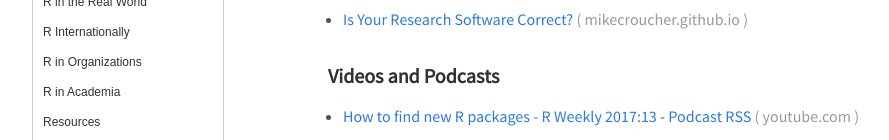
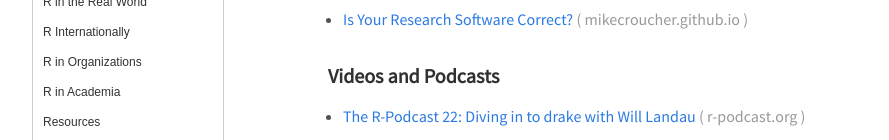
Before and after one commit to rweekly/rweekly.org, a Jekyll site: the page built from draft.md, in a window 1280 px wide and 900 px high, scrolled down 326 px, cut to the strip 0-294 px from the top of the window. Shown: the part 154-294 px from the top of the strip, without its empty margins (32-921 px from the left). Built offline with Jekyll 4.4.1, drawn with Linux system fonts in a browser that asks for light colours; comment, search, counter and statistics services are not loaded.

Commit message:
Draft: 2017-13

```diff
--- a/draft.md
+++ b/draft.md
@@ -24,6 +24,8 @@ Release Date: 2017-03-27
 + [Is Your Research Software Correct?](https://mikecroucher.github.io/MLPM_talk/)
 
 ### Videos and Podcasts
+
++ [The R-Podcast 22: Diving in to drake with Will Landau](https://www.r-podcast.org/posts/the-r-podcast-episode-22-diving-in-to-drake-with-will-landau.html)
 
 + [How to find new R packages - R Weekly 2017:13](https://www.youtube.com/watch?v=kradpGl3VuI) - [Podcast RSS](https://feeds.feedburner.com/rweeklypodcast?format=xml)
 
```
